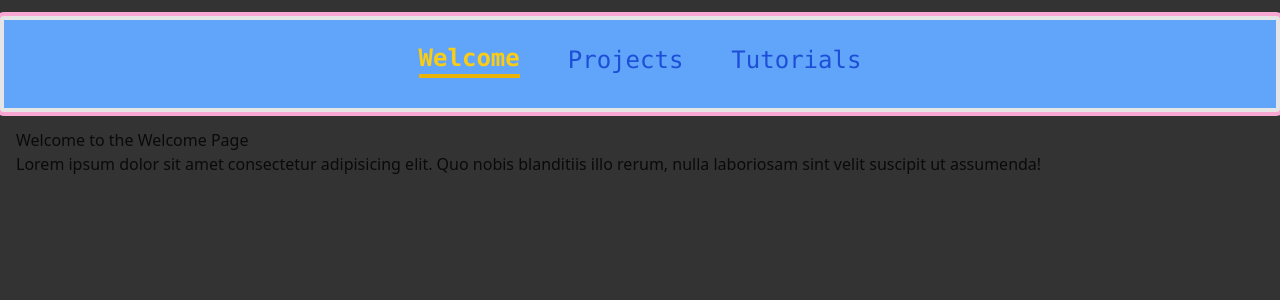
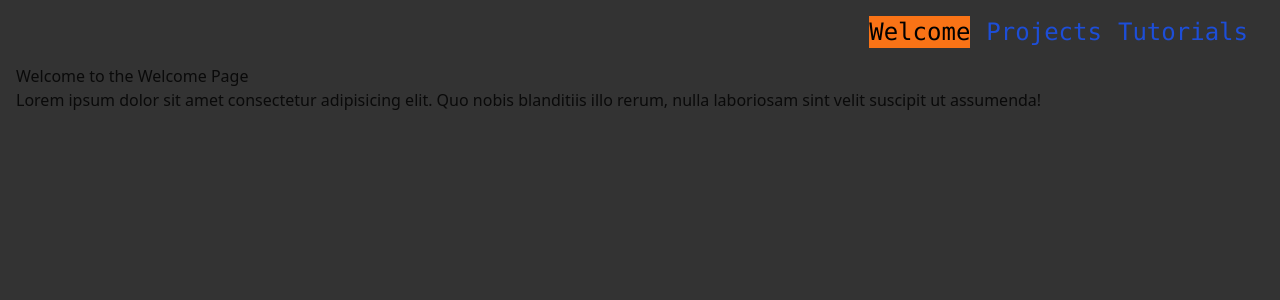
Before and after one commit to Yokosumi/sc007-main-page, a React (Vite) app: page /welcome in a window 1280 px wide. Shown: the top 300 px of the page. Built offline with nearby package versions, Linux system fonts and the light colour scheme.

Commit message:
experiment layout

```diff
--- a/src/components/Nav.tsx
+++ b/src/components/Nav.tsx
@@ -18,8 +18,8 @@ export const Nav = () => {
     ]
 
     return (
-        <div className="mx-auto mt-4 flex  w-full justify-center rounded border-4 bg-blue-400 px-2 ring-4 ring-pink-300">
-            <ul className="my-4 flex gap-8 py-4 font-mono">
+        <div className="">
+            <ul className="flex justify-end  px-6 pt-6 font-mono">
                 {routes.map((route) => (
                     <Button
                         className="pb-4 text-2xl"
@@ -30,7 +30,7 @@ export const Nav = () => {
                             to={route.path}
                             className={({ isActive }) =>
                                 isActive
-                                    ? 'border-b-4 border-yellow-500 font-semibold text-yellow-400 transition duration-500 ease-in '
+                                    ? 'bg-orange-500 text-black transition duration-500 ease-in '
                                     : 'text-blue-700 transition duration-500 ease-out'
                             }
                         >
```
